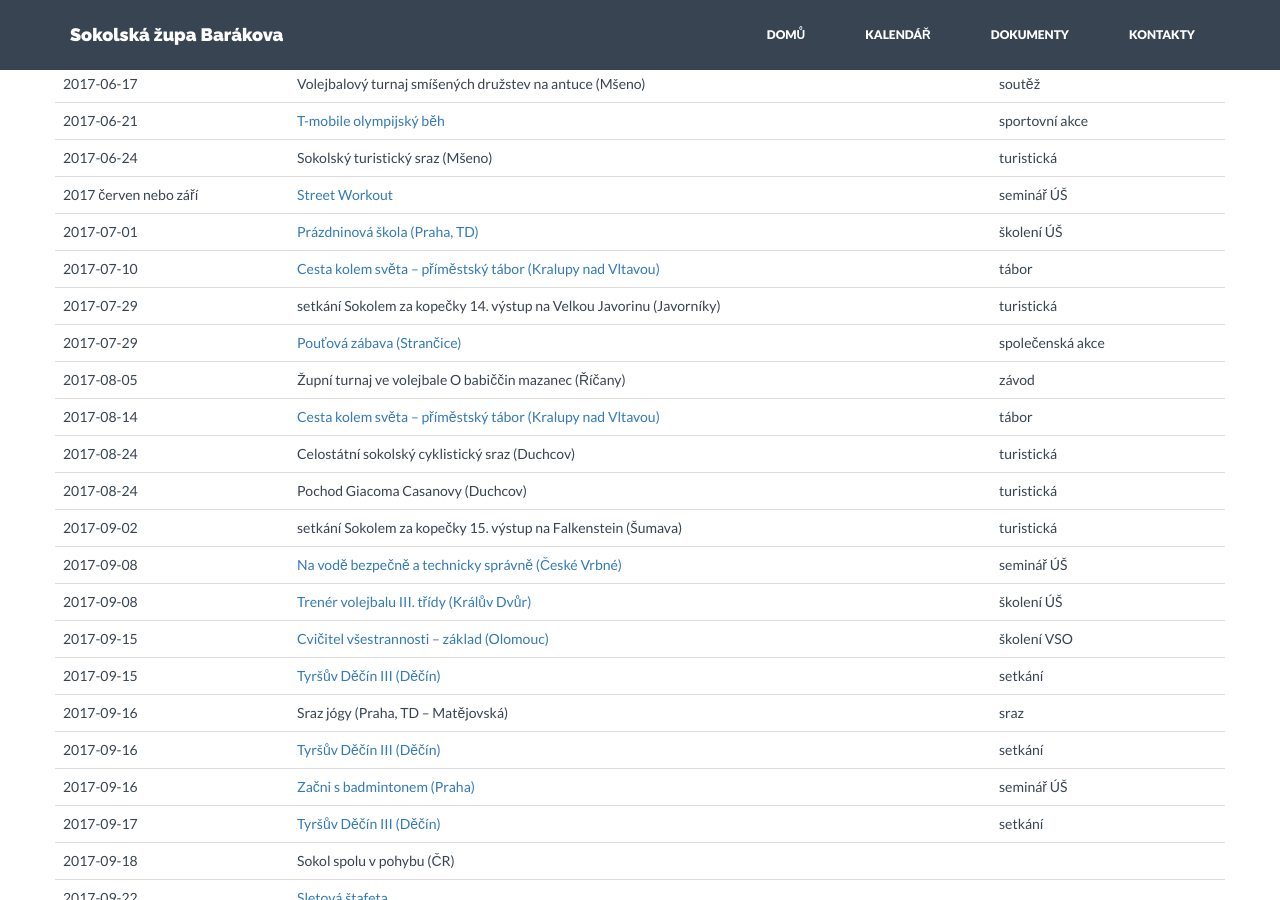
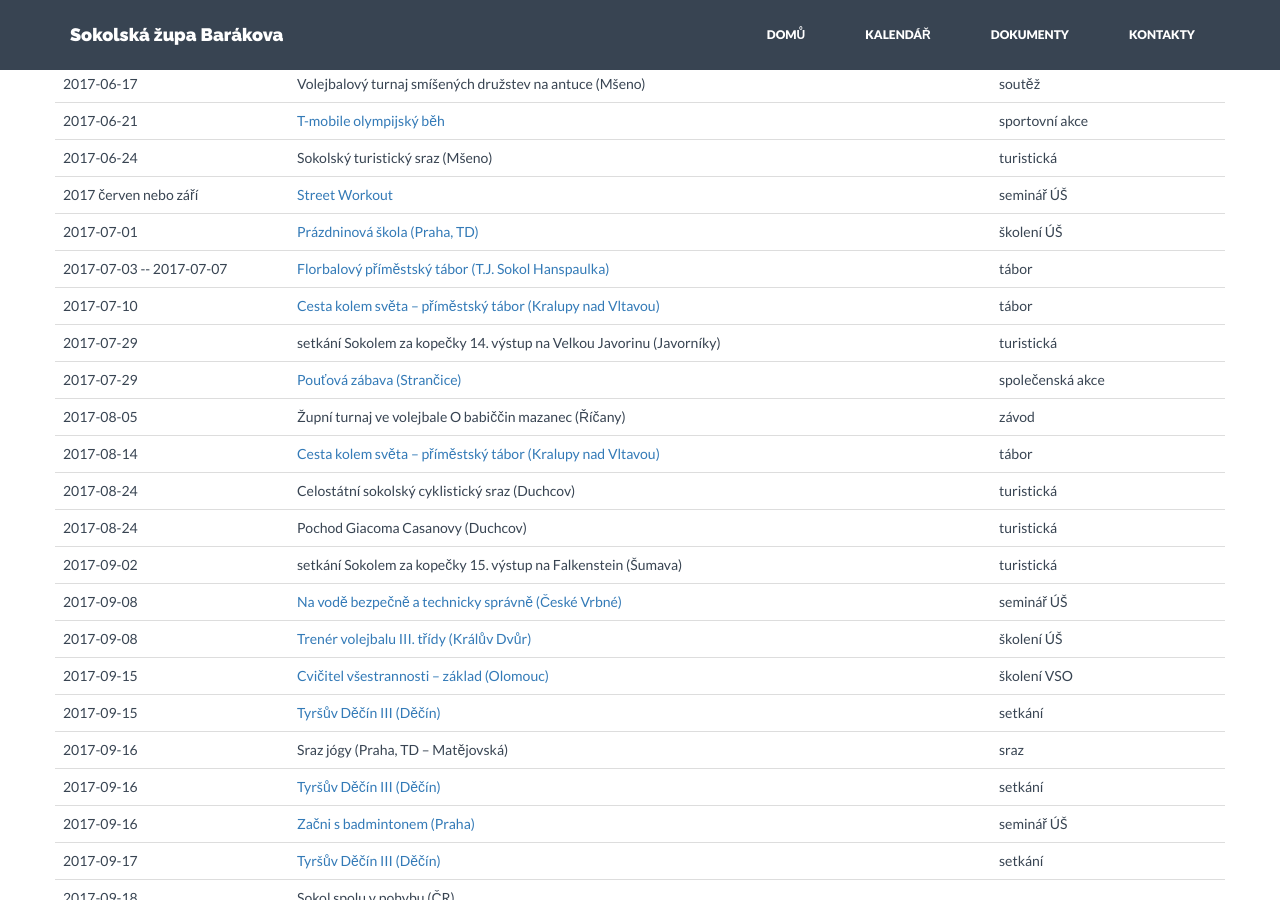
Before and after one commit to milanhybner/zbarakova.cz, a Jekyll site: the page built from akce.md, in a window 1280 px wide and 900 px high, scrolled down 3313 px. Built offline with Jekyll 4.4.1, drawn with Linux system fonts in a browser that asks for light colours; nearby versions of some CDN libraries.

Commit message:
Do akcí přidán florbalový příměstský tábor
* http://www.zbarakova.cz/akce.html
* 2017-07-03 -- 2017-07-07
* Florbalový příměstský tábor (T.J. Sokol Hanspaulka)
* https://drive.google.com/open?id=0B0w6gDorCVUkX0lsTDhBXzNVODZOSk1uRms4dHQ3OGU1S2FB

```diff
--- a/_data/akce.yaml
+++ b/_data/akce.yaml
@@ -479,6 +479,11 @@
   url: http://www.sokol.eu/obsah/7177
   druh: školení ÚŠ
 
+- datum: 2017-07-03 -- 2017-07-07
+  nazev: Florbalový příměstský tábor (T.J. Sokol Hanspaulka)
+  url: https://drive.google.com/open?id=0B0w6gDorCVUkX0lsTDhBXzNVODZOSk1uRms4dHQ3OGU1S2FB
+  druh: tábor
+
 - datum: 2017-07-10
   nazev: Cesta kolem světa – příměstský tábor (Kralupy nad Vltavou)
   url: http://www.sokol.kralupy.cz/wp-content/uploads/2017/01/tabor_primestsky.png
```
